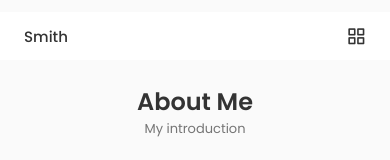
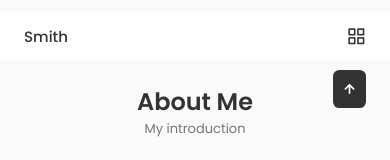
Before and after one commit to Ali-jalili/Kasuka, a React (Create React App) app in the folder portfolio-website/: page / in a window 390 px wide. Shown: the part 784-944 px from the top of the page. Built offline with nearby package versions, Linux system fonts and the light colour scheme; a web font is replaced by a local one.

Commit message:
Add button scroll

```diff
--- a/portfolio-website/src/App.js
+++ b/portfolio-website/src/App.js
@@ -3,6 +3,7 @@
 import Home from './Home/Home';
 import Main from './Home/Main.jsx';
 import Footer from './Components/Footer/Footer';
+import Scrollup from './Components/Scrollup/Scrollup';
 
 
 
@@ -17,6 +18,8 @@
 
       <Footer />
 
+      <Scrollup />
+
     </>
   );
 }
--- /dev/null
+++ b/portfolio-website/src/Components/Scrollup/Scrollup.css
@@ -0,0 +1,43 @@
+.scrollup{
+    position: fixed;
+    right: 2.5rem;
+    bottom: -3rem;
+    background-color: var(--title-color);
+    opacity: 0.8rem;
+    padding: 0.2rem 0.4rem;
+    border-radius: 0.4rem;
+    z-index: var(--z-tooltip);
+    transition: 0.4s;
+}
+
+.scrollup-icon{
+    font-size: 1.5rem;
+    color: var(--container-color);
+}
+
+.scrollup:hover{
+    background-color: var(--title-color-dark);
+}
+
+.show-scroll{
+    bottom: 3rem;
+}
+
+@media screen and (max-width:992px){
+
+    .scrollup{
+        right: 1.5rem;
+        padding: 0.25rem 0.4rem;
+    }
+
+    .scrollup-icon{
+        font-size: 1.25rem;
+    }
+
+}
+
+@media screen and (max-width:768px){
+    .show-scroll{
+        bottom: 4rem;
+    }
+}
--- /dev/null
+++ b/portfolio-website/src/Components/Scrollup/Scrollup.jsx
@@ -0,0 +1,23 @@
+import React from 'react';
+import './Scrollup.css';
+
+const Scroll = () => {
+    window.addEventListener('scroll', () => {
+        const scrollUp = document.querySelector('.scrollup');
+
+        if (window.scrollY >= 700) {
+            scrollUp.classList.add('show-scroll');
+        } else {
+            scrollUp.classList.remove('show-scroll');
+        }
+    });
+    return (
+        <a href="#" className='scrollup'>
+
+            <i className='uil uil-arrow-up scrollup-icon'></i>
+
+        </a>
+    )
+}
+
+export default Scroll;
```
